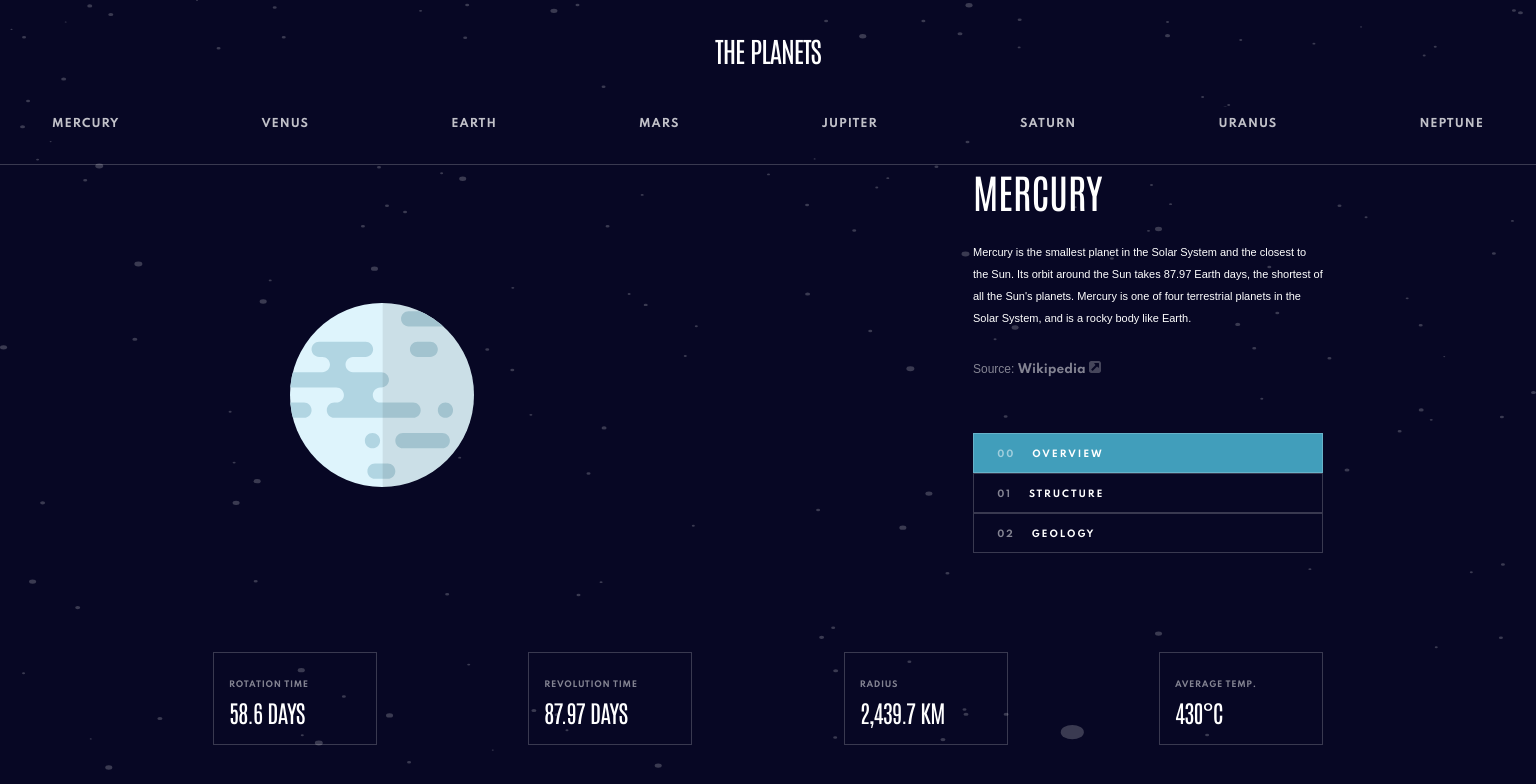
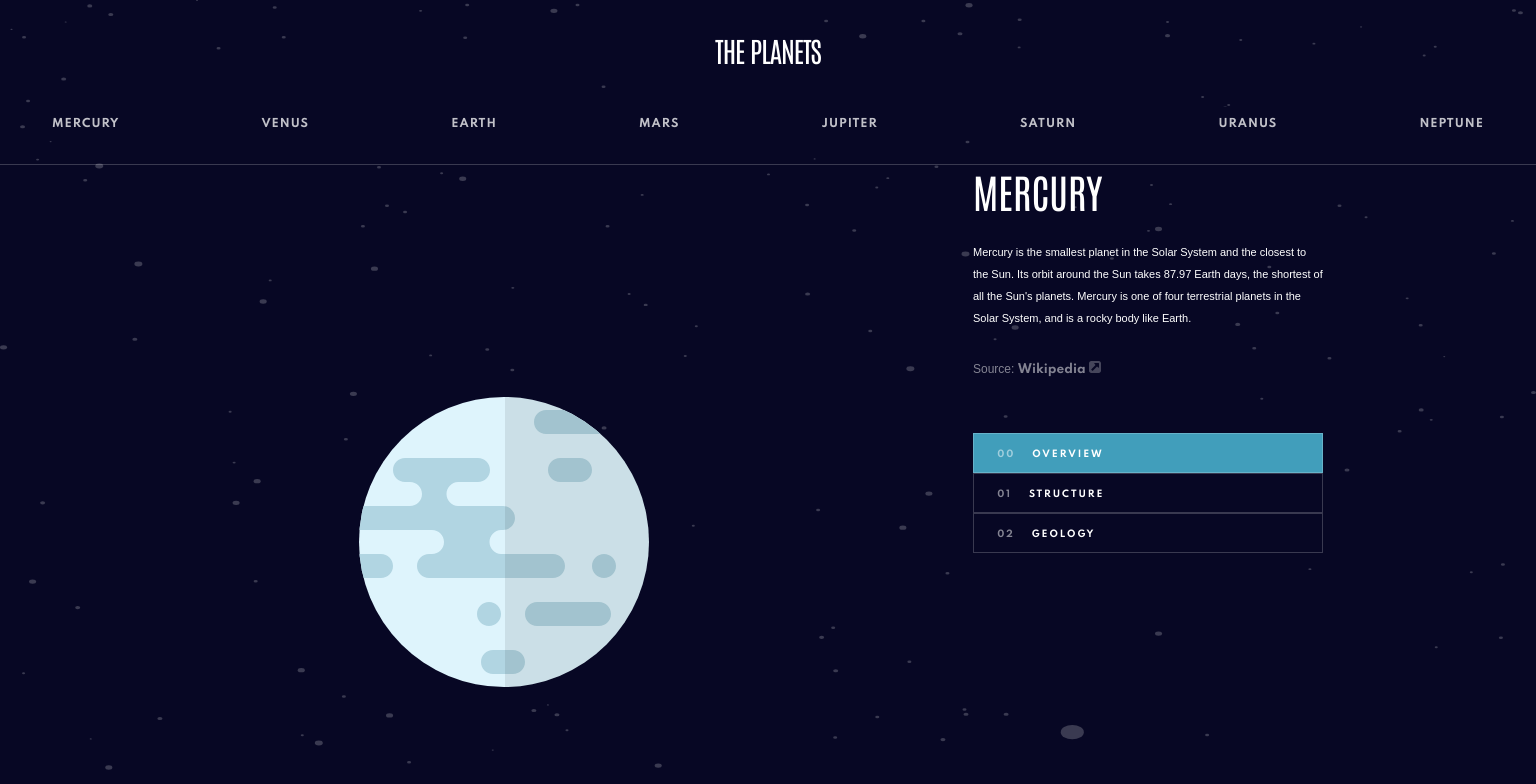
Before and after one commit to mrfinesse47/svelte-planets, a Svelte app: page / in a window 1536 px wide. Shown: the top 784 px of the page. Built offline with nearby package versions, Linux system fonts and the light colour scheme; a web font is replaced by a local one.

Commit message:
more work on desktop layout

```diff
--- a/src/components/PlanetImage.svelte
+++ b/src/components/PlanetImage.svelte
@@ -59,4 +59,14 @@
       top: 64%;
     }
   }
+  @media screen and (min-width: 1440px) {
+    .planet-image {
+      transform: scale(1);
+    }
+    .image-container {
+      height: 47.125rem;
+      width: 582px;
+      margin: 0;
+    }
+  }
 </style>
```
